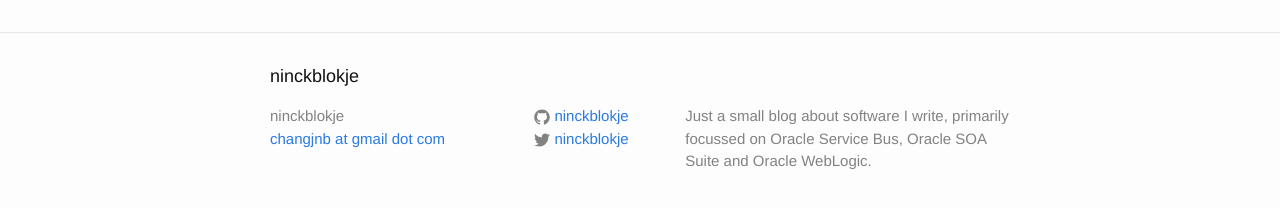
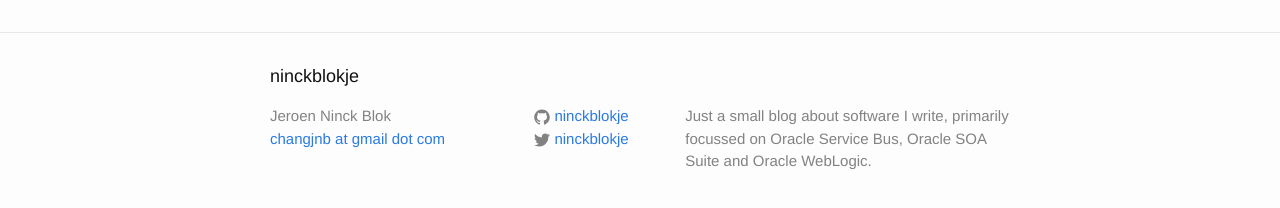
Before and after one commit to ninckblokje/ninckblokje.github.io, a Jekyll site: the page built from index.html, in a window 1280 px wide. Shown: the part 444-652 px from the top of the page. Built offline with Jekyll 4.4.1, drawn with Linux system fonts in a browser that asks for light colours; comment, search, counter and statistics services are not loaded.

Commit message:
Update HTML keywords

```diff
--- a/_config.yml
+++ b/_config.yml
@@ -7,10 +7,12 @@
 
 # Site settings
 title: ninckblokje
+author: Jeroen Ninck Blok
 email: changjnb at gmail dot com
 description: > # this means to ignore newlines until "baseurl:"
   Just a small blog about software I write, primarily focussed
   on Oracle Service Bus, Oracle SOA Suite and Oracle WebLogic.
+keywords: oracle,osb,soa suite,weblogic,java,javascript,oraclejet,servicebus
 baseurl: "" # the subpath of your site, e.g. /blog
 url: "http://ninckblokje.github.io" # the base hostname & protocol for your site
 twitter_username: ninckblokje
--- a/_includes/footer.html
+++ b/_includes/footer.html
@@ -7,7 +7,7 @@
     <div class="footer-col-wrapper">
       <div class="footer-col footer-col-1">
         <ul class="contact-list">
-          <li>{{ site.title }}</li>
+          <li>{{ site.author }}</li>
           <li><a href="mailto:{{ site.email }}">{{ site.email }}</a></li>
         </ul>
       </div>
--- a/_includes/head.html
+++ b/_includes/head.html
@@ -5,6 +5,7 @@
 
   <title>{% if page.title %}{{ page.title | escape }}{% else %}{{ site.title | escape }}{% endif %}</title>
   <meta name="description" content="{% if page.excerpt %}{{ page.excerpt | strip_html | strip_newlines | truncate: 160 }}{% else %}{{ site.description }}{% endif %}">
+  <meta name="keywords" content="{{ site.keywords }}">
 
   <link rel="stylesheet" href="{{ "/css/main.css" | prepend: site.baseurl }}">
   <link rel="canonical" href="{{ page.url | replace:'index.html','' | prepend: site.baseurl | prepend: site.url }}">
```
